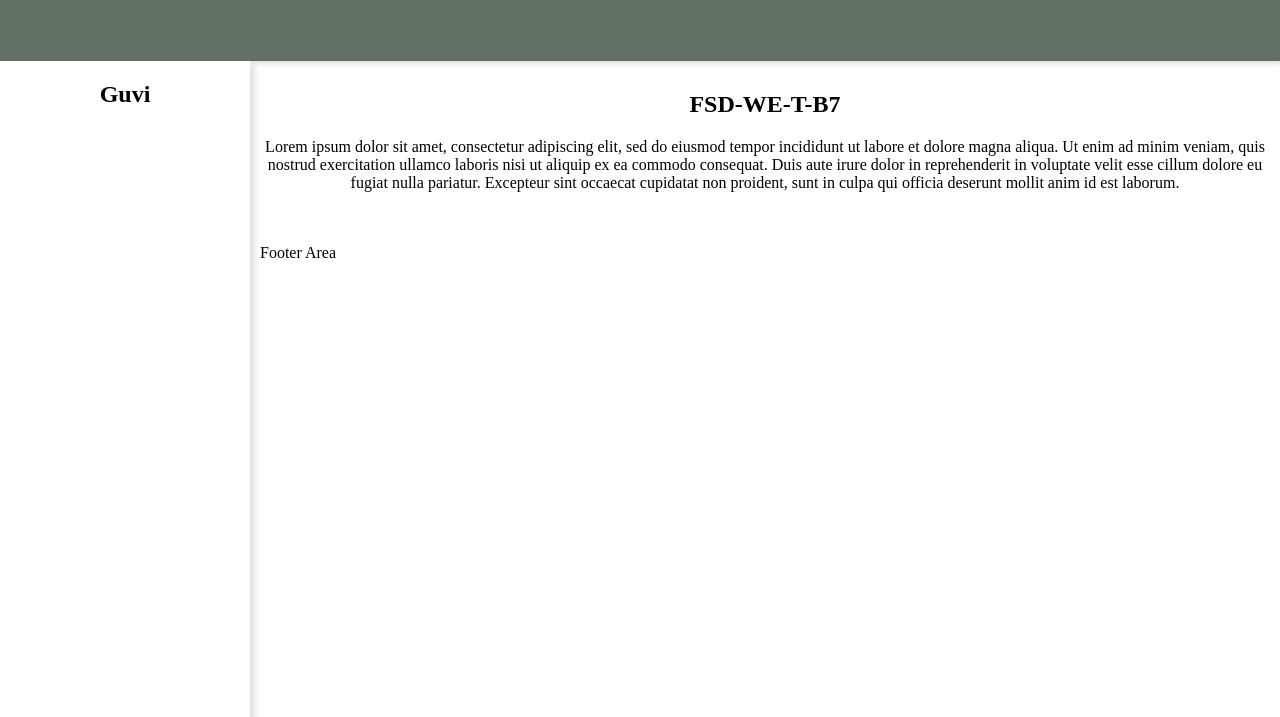
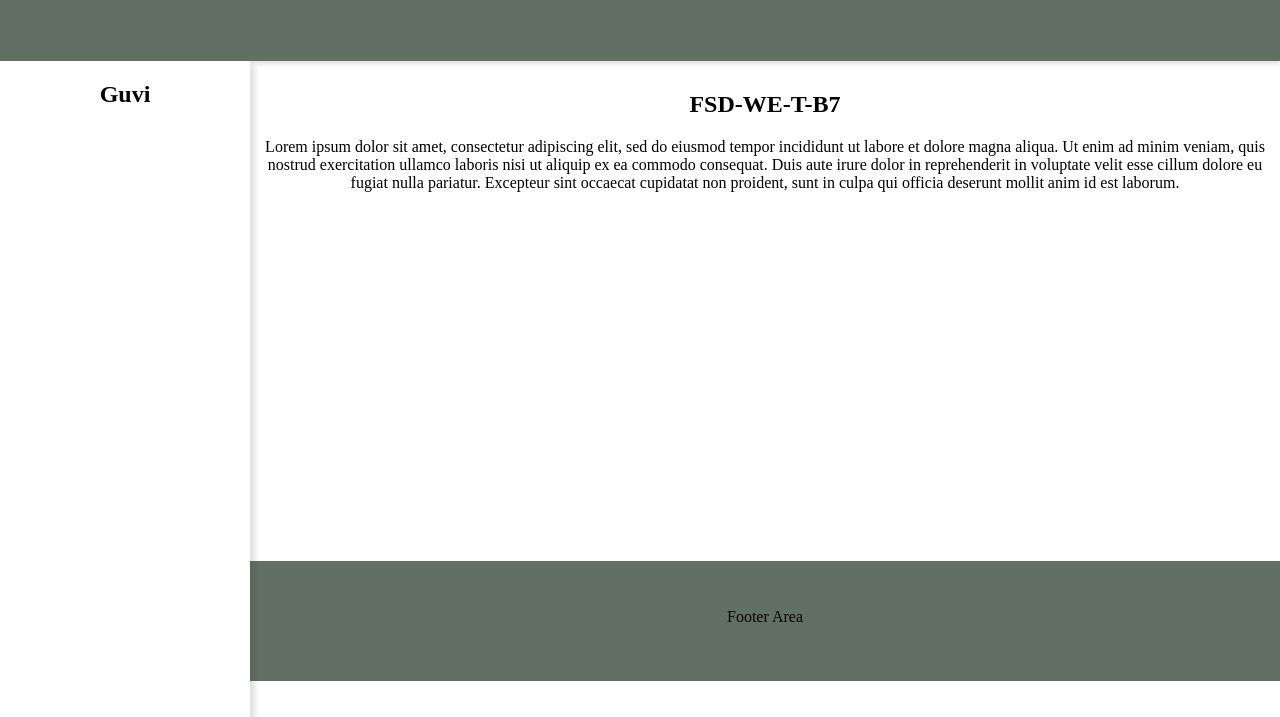
Before and after one commit to Rajkumar-Vijay/Task_2_Simple_page_layout, a plain HTML site: page Index.html in a window 1280 px wide. Shown: the part 83-800 px from the top of the page. Drawn offline with Linux system fonts and the light colour scheme.

Commit message:
Update Index.html

```diff
--- a/Index.html
+++ b/Index.html
@@ -35,10 +35,15 @@
         margin-left: 250px;
         padding: 10px;
         text-align: center;
+        min-height: 60vh;
       }
       footer {
         margin-left: 250px;
         padding: 10px;
+        line-height: 60px;
+        height: 100px;
+        background-color: #617062;
+        text-align: center;
       }
     </style>
   </head>
```
